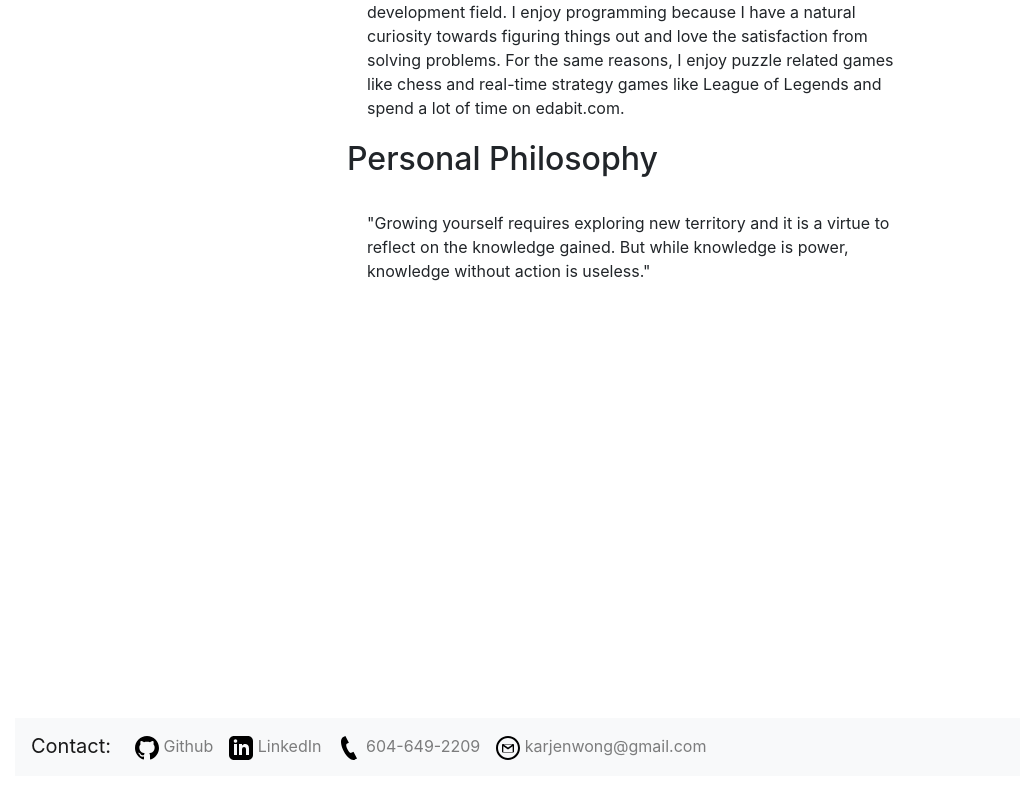
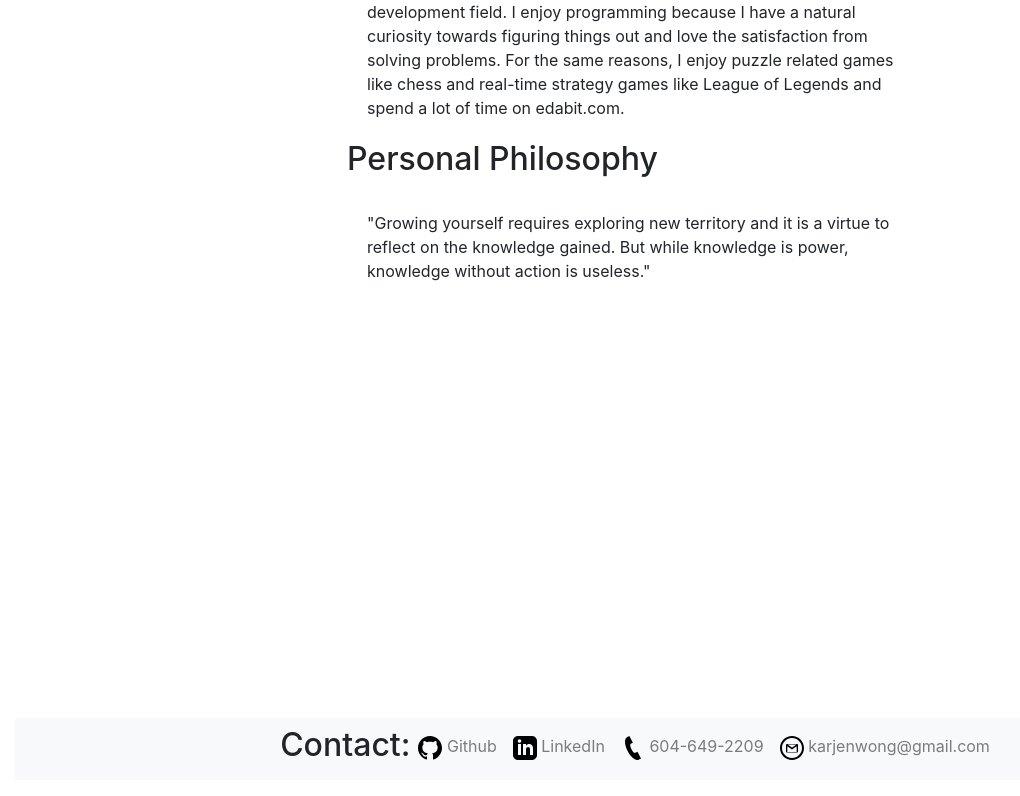
Before and after one commit to karjenwong/profileV2, a React (Create React App) app: page / in a window 1280 px wide. Shown: the part 1838-2634 px from the top of the page, without its empty margins (1-1021 px from the left). Built offline with nearby package versions, Linux system fonts and the light colour scheme.

Commit message:
added build, modified footer

```diff
--- a/src/Components/Footer.js
+++ b/src/Components/Footer.js
@@ -4,9 +4,9 @@ import Nav from "react-bootstrap/Nav";
 
 function Footer() {
   return (
-    <Navbar bg="light" expand="lg">
+    <Navbar bg="light" expand="md">
       <Nav>
-        <Navbar.Brand>Contact:</Navbar.Brand>
+        <h2>Contact: </h2>
         <Nav.Link
           href="https://github.com/karjenwong/"
           target="_blank"
--- a/src/custom.scss
+++ b/src/custom.scss
@@ -90,3 +90,10 @@ html {
     width:50%;
   }
 }
+
+@media (min-width: 768px) {
+  .navbar {
+    display:flex;
+    justify-content: center;
+  }
+}
```
